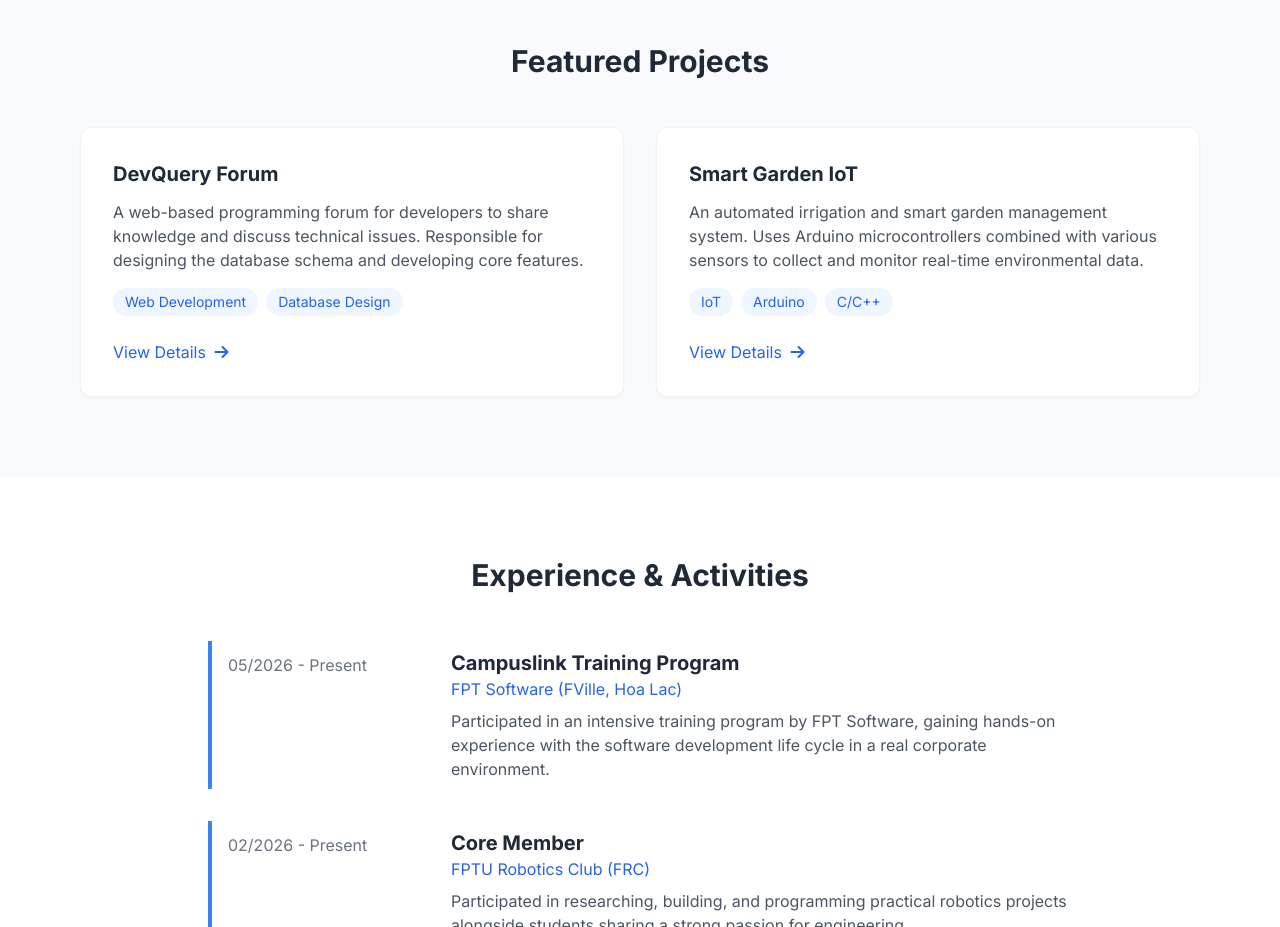
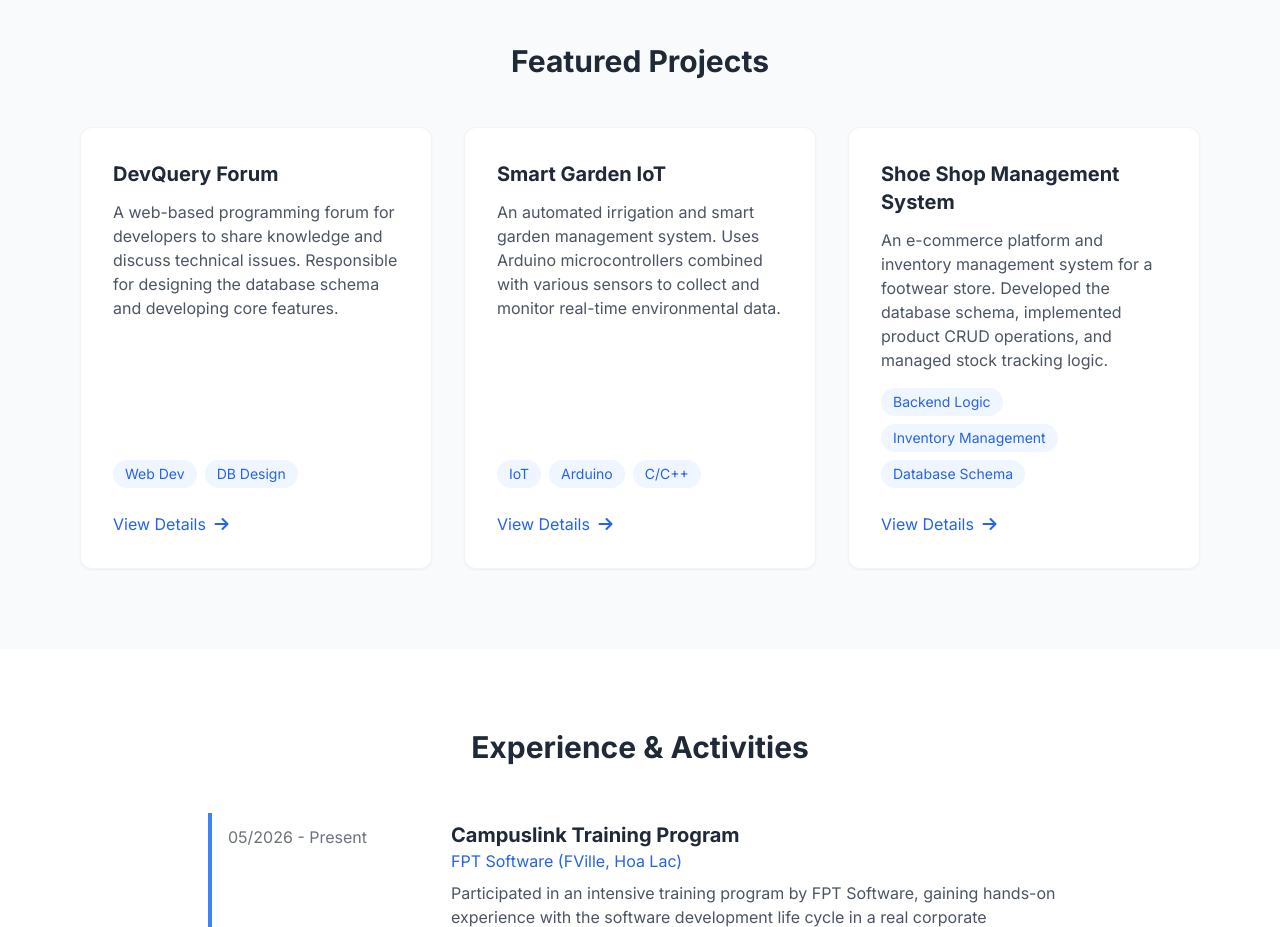
Before and after one commit to seasoul1908/portfolio, a plain HTML site: page index.html in a window 1280 px wide. Shown: the part 1360-2287 px from the top of the page. Drawn offline with nearby package versions, Linux system fonts and the light colour scheme.

Commit message:
update project section

```diff
--- a/index.html
+++ b/index.html
@@ -77,29 +77,41 @@
     <section id="projects" class="py-20 bg-gray-50">
         <div class="max-w-6xl mx-auto px-4">
             <h2 class="text-3xl font-bold text-center mb-12">Featured Projects</h2>
-            <div class="grid grid-cols-1 md:grid-cols-2 gap-8">
+            <div class="grid grid-cols-1 md:grid-cols-2 lg:grid-cols-3 gap-8">
 
-                <!-- Project 1 -->
-                <div class="bg-white p-8 rounded-xl shadow-sm hover:shadow-md transition border border-gray-100">
+                <!-- Project 1: DevQuery -->
+                <div class="bg-white p-8 rounded-xl shadow-sm hover:shadow-md transition border border-gray-100 flex flex-col h-full">
                     <h3 class="text-xl font-bold mb-3">DevQuery Forum</h3>
-                    <p class="text-gray-600 mb-4">A web-based programming forum for developers to share knowledge and discuss technical issues. Responsible for designing the database schema and developing core features.</p>
+                    <p class="text-gray-600 mb-4 flex-grow">A web-based programming forum for developers to share knowledge and discuss technical issues. Responsible for designing the database schema and developing core features.</p>
                     <div class="flex flex-wrap gap-2 mb-6">
-                        <span class="bg-blue-50 text-blue-600 text-sm px-3 py-1 rounded-full">Web Development</span>
-                        <span class="bg-blue-50 text-blue-600 text-sm px-3 py-1 rounded-full">Database Design</span>
+                        <span class="bg-blue-50 text-blue-600 text-sm px-3 py-1 rounded-full">Web Dev</span>
+                        <span class="bg-blue-50 text-blue-600 text-sm px-3 py-1 rounded-full">DB Design</span>
                     </div>
-                    <a href="#" class="text-blue-600 hover:underline font-medium">View Details <i class="fas fa-arrow-right ml-1"></i></a>
+                    <a href="#" class="text-blue-600 hover:underline font-medium mt-auto">View Details <i class="fas fa-arrow-right ml-1"></i></a>
                 </div>
 
-                <!-- Project 2 -->
-                <div class="bg-white p-8 rounded-xl shadow-sm hover:shadow-md transition border border-gray-100">
+                <!-- Project 2: Smart Garden -->
+                <div class="bg-white p-8 rounded-xl shadow-sm hover:shadow-md transition border border-gray-100 flex flex-col h-full">
                     <h3 class="text-xl font-bold mb-3">Smart Garden IoT</h3>
-                    <p class="text-gray-600 mb-4">An automated irrigation and smart garden management system. Uses Arduino microcontrollers combined with various sensors to collect and monitor real-time environmental data.</p>
+                    <p class="text-gray-600 mb-4 flex-grow">An automated irrigation and smart garden management system. Uses Arduino microcontrollers combined with various sensors to collect and monitor real-time environmental data.</p>
                     <div class="flex flex-wrap gap-2 mb-6">
                         <span class="bg-blue-50 text-blue-600 text-sm px-3 py-1 rounded-full">IoT</span>
                         <span class="bg-blue-50 text-blue-600 text-sm px-3 py-1 rounded-full">Arduino</span>
                         <span class="bg-blue-50 text-blue-600 text-sm px-3 py-1 rounded-full">C/C++</span>
                     </div>
-                    <a href="#" class="text-blue-600 hover:underline font-medium">View Details <i class="fas fa-arrow-right ml-1"></i></a>
+                    <a href="#" class="text-blue-600 hover:underline font-medium mt-auto">View Details <i class="fas fa-arrow-right ml-1"></i></a>
+                </div>
+
+                <!-- Project 3: Shoe Shop Management -->
+                <div class="bg-white p-8 rounded-xl shadow-sm hover:shadow-md transition border border-gray-100 flex flex-col h-full">
+                    <h3 class="text-xl font-bold mb-3">Shoe Shop Management System</h3>
+                    <p class="text-gray-600 mb-4 flex-grow">An e-commerce platform and inventory management system for a footwear store. Developed the database schema, implemented product CRUD operations, and managed stock tracking logic.</p>
+                    <div class="flex flex-wrap gap-2 mb-6">
+                        <span class="bg-blue-50 text-blue-600 text-sm px-3 py-1 rounded-full">Backend Logic</span>
+                        <span class="bg-blue-50 text-blue-600 text-sm px-3 py-1 rounded-full">Inventory Management</span>
+                        <span class="bg-blue-50 text-blue-600 text-sm px-3 py-1 rounded-full">Database Schema</span>
+                    </div>
+                    <a href="#" class="text-blue-600 hover:underline font-medium mt-auto" title="Provide GitHub link or Demo URL here">View Details <i class="fas fa-arrow-right ml-1"></i></a>
                 </div>
 
             </div>
```
